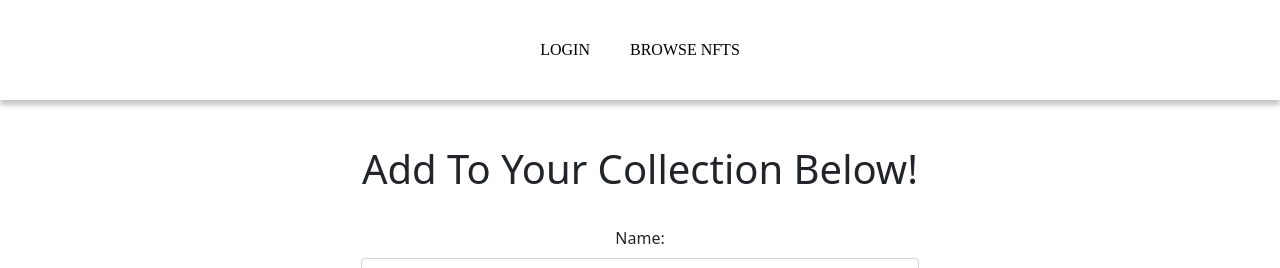
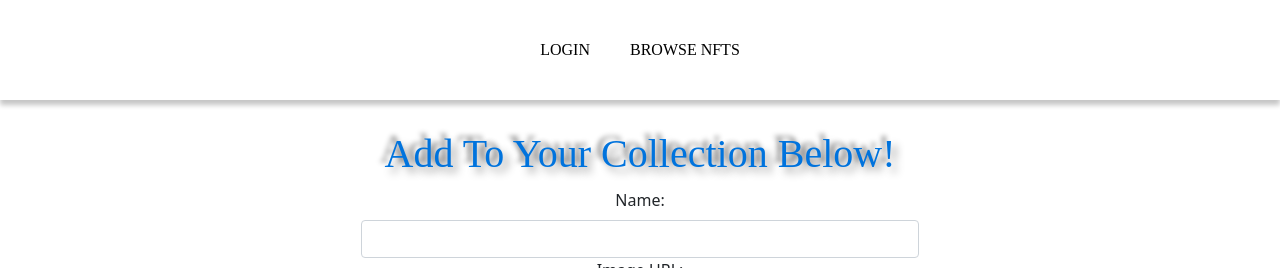
Before and after one commit to tmcginness/nft_frontend, a React (Create React App) app: page /addNft in a window 1280 px wide. Shown: the top 268 px of the page. Built offline with nearby package versions, Linux system fonts and the light colour scheme; no server answers; a web font is replaced by a local one.

Commit message:
title change

```diff
--- a/src/pages/AddNft.js
+++ b/src/pages/AddNft.js
@@ -49,8 +49,7 @@ const Add = (props) => {
 
   return (
     <>
-
-      <h1 className="containerTitle">Add To Your Collection Below!</h1>
+      <h1 className='title'>Add To Your Collection Below!</h1>
       <Form className='addNFT' onSubmit={handleSubmit}>
 
         <Form.Label htmlFor='name'>Name:</Form.Label>
```
